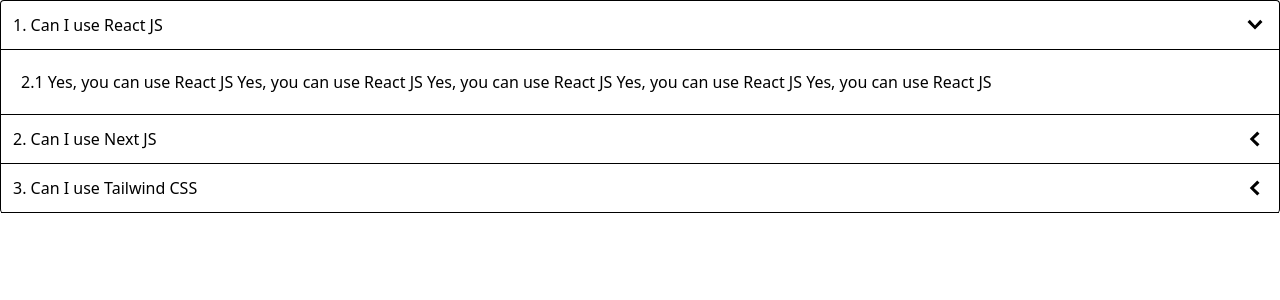
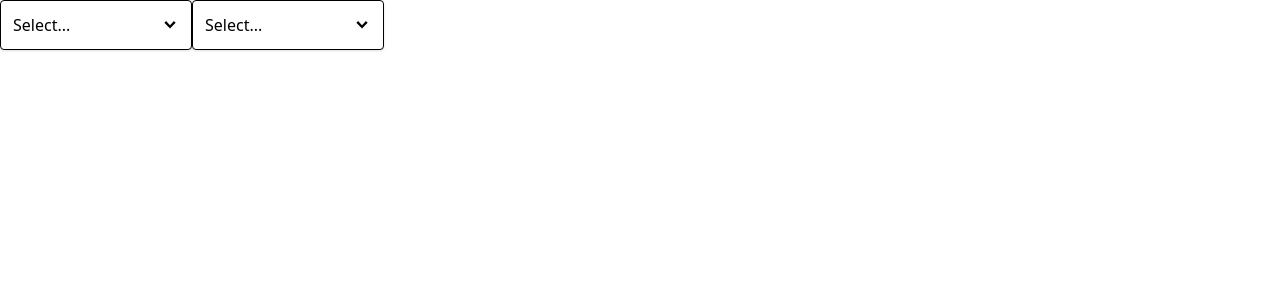
Before and after one commit to DimchoLakov/comps-exercise-reactjs, a React (Vite) app: page / in a window 1280 px wide. Shown: the top 300 px of the page. Built offline with nearby package versions, Linux system fonts and the light colour scheme.

Commit message:
Add Dropdown, Panel, AccordionPage components

```diff
--- a/src/App.js
+++ b/src/App.js
@@ -1,23 +1,23 @@
-import Accordion from "./components/Accordion";
+import Dropdown from "./components/Dropdown";
+import { useState } from "react";
 
 function App() {
-    const items = [
-        {
-            label: "1. Can I use React JS",
-            content: "2.1 Yes, you can use React JS Yes, you can use React JS Yes, you can use React JS Yes, you can use React JS Yes, you can use React JS",
-        },
-        {
-            label: "2. Can I use Next JS",
-            content: "2.1 Yes, you can use Next JS Yes, you can use Next JS Yes, you can use Next JS Yes, you can use Next JS Yes, you can use Next JS",
-        },
-        {
-            label: "3. Can I use Tailwind CSS",
-            content: "3.1 Yes, you can use Tailwind CSS Yes, you can use Tailwind CSS Yes, you can use Tailwind CSS Yes, you can use Tailwind CSS Yes, you can use Tailwind CSS",
-        },
+    const [selection, setSelection] = useState(null);
+    const handleSelect = (option) => {
+        setSelection(option);
+    };
+
+    const options = [
+        { label: 'Red', value: 'red' },
+        { label: 'Green', value: 'green' },
+        { label: 'Blue', value: 'blue' }
     ];
 
     return (<>
-        <Accordion items={items} />
+        <div className="flex">
+            <Dropdown options={options} value={selection} onChange={handleSelect} />
+            <Dropdown options={options} value={selection} onChange={handleSelect} />
+        </div>
     </>);
 }
 
--- /dev/null
+++ b/src/components/Dropdown.jsx
@@ -0,0 +1,66 @@
+import { useState, useEffect, useRef } from "react";
+import { GoChevronDown } from "react-icons/go";
+import Panel from "./Panel";
+
+function Dropdown({ options, value, onChange }) {
+  const [isOpen, setIsOpen] = useState(false);
+  const divElRef = useRef();
+
+  useEffect(() => {
+    const handler = (event) => {
+      if (!divElRef.current) {
+        return;
+      }
+
+      if (!divElRef.current.contains(event.target)) {
+        setIsOpen(false);
+      }
+    };
+
+    document.addEventListener("click", handler, true);
+
+    return () => {
+      document.removeEventListener("click", handler);
+    };
+  }, []);
+
+  const handleClick = () => {
+    setIsOpen((prevIsOpen) => !prevIsOpen);
+  };
+
+  const handleOptionClick = (option) => {
+    setIsOpen(false);
+    onChange(option);
+  };
+
+  const renderredOptions = options.map((option) => {
+    return (
+      <div
+        className="hover:bg-sky-100 rounded cursor-pointer"
+        onClick={() => handleOptionClick(option)}
+        key={option.value}
+      >
+        {option.label}
+      </div>
+    );
+  });
+
+  return (
+    <>
+      <div ref={divElRef} className="w-48 relative">
+        <Panel
+          className="flex justify-between items-center cursor-pointer"
+          onClick={handleClick}
+        >
+          {value?.label || "Select..."}
+          <GoChevronDown className="text-lg" />
+        </Panel>
+        {isOpen && (
+          <Panel className="absolute top-full">{renderredOptions}</Panel>
+        )}
+      </div>
+    </>
+  );
+}
+
+export default Dropdown;
--- /dev/null
+++ b/src/components/Panel.jsx
@@ -0,0 +1,18 @@
+import classNames from "classnames";
+
+function Panel({ children, className, ...rest }) {
+  const finalClassNames = classNames(
+    "border rounded p-3 shadow bg-white w-full",
+    className
+  );
+
+  return (
+    <>
+      <div {...rest} className={finalClassNames}>
+        {children}
+      </div>
+    </>
+  );
+}
+
+export default Panel;
--- /dev/null
+++ b/src/pages/AccordionPage.jsx
@@ -0,0 +1,29 @@
+import Accordion from "../components/Accordion";
+
+function AccordionPage() {
+  const items = [
+    {
+      label: "1. Can I use React JS",
+      content:
+        "2.1 Yes, you can use React JS Yes, you can use React JS Yes, you can use React JS Yes, you can use React JS Yes, you can use React JS",
+    },
+    {
+      label: "2. Can I use Next JS",
+      content:
+        "2.1 Yes, you can use Next JS Yes, you can use Next JS Yes, you can use Next JS Yes, you can use Next JS Yes, you can use Next JS",
+    },
+    {
+      label: "3. Can I use Tailwind CSS",
+      content:
+        "3.1 Yes, you can use Tailwind CSS Yes, you can use Tailwind CSS Yes, you can use Tailwind CSS Yes, you can use Tailwind CSS Yes, you can use Tailwind CSS",
+    },
+  ];
+
+  return (
+    <>
+      <Accordion items={items} />
+    </>
+  );
+}
+
+export default AccordionPage;
```
